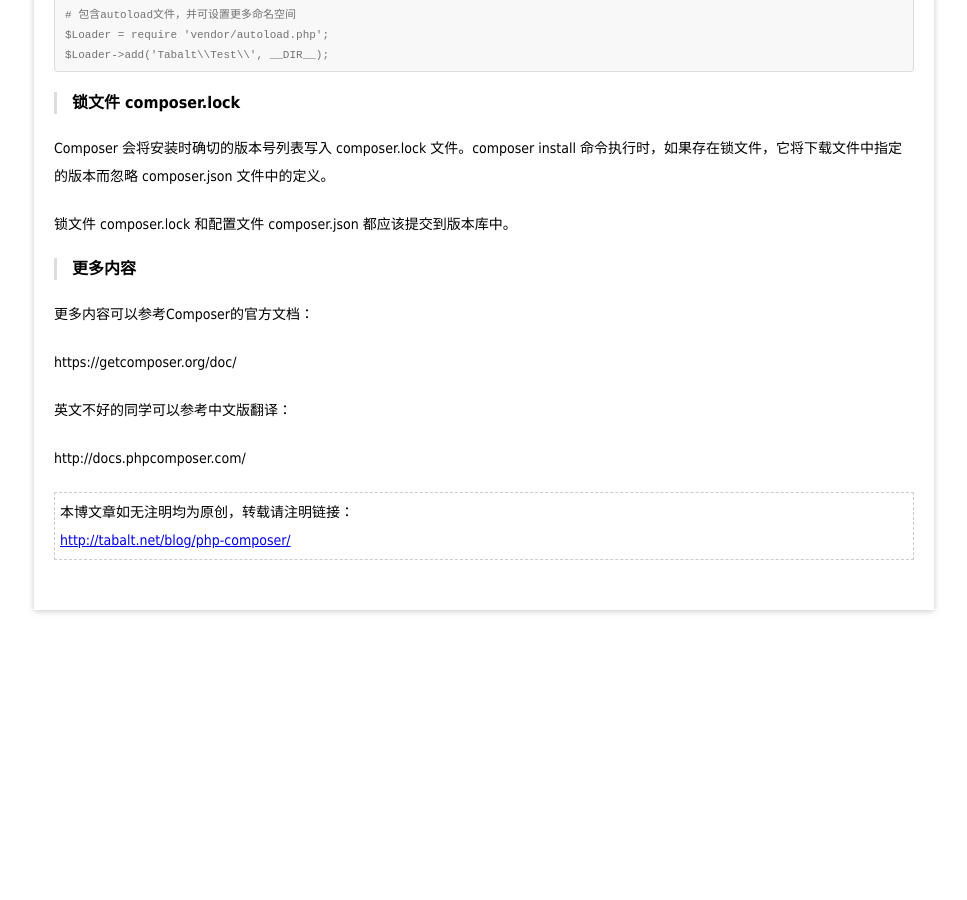
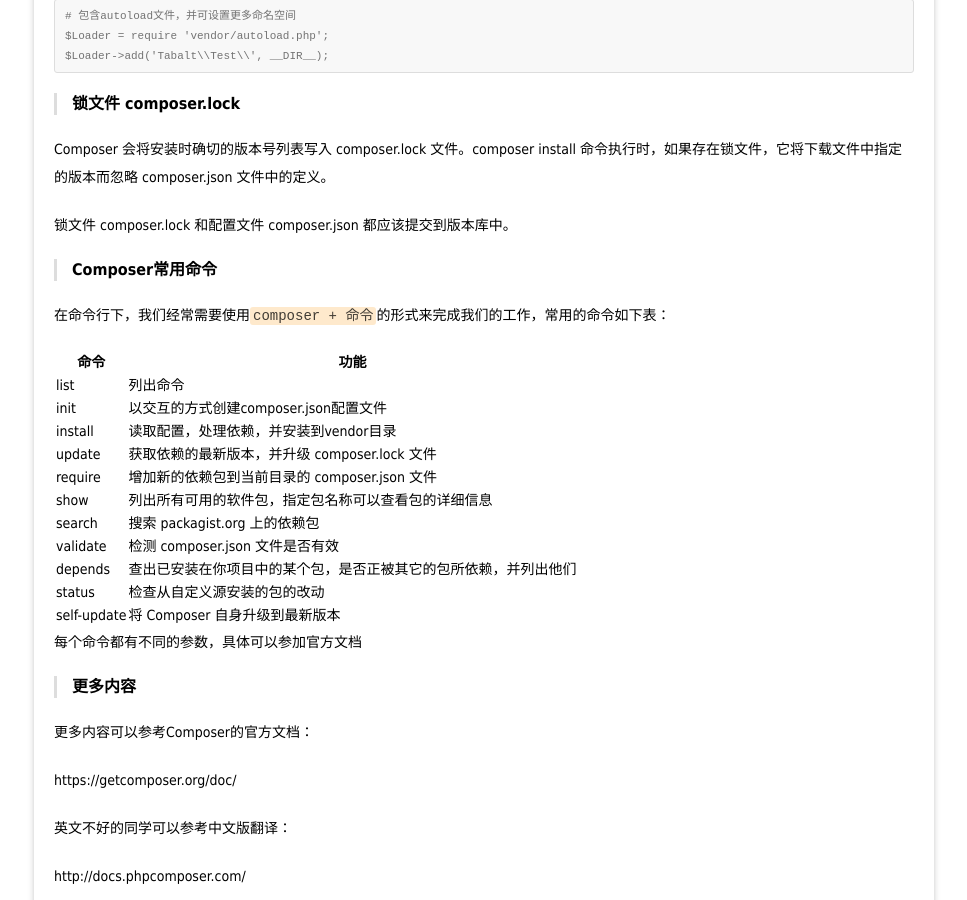
Before and after one commit to tabalt/tabalt.github.io, a Jekyll site: the page built from _posts/php/2015-04-28-php-composer.md, in a window 1280 px wide and 900 px high, scrolled down 2338 px. Shown: the whole window, without its empty margins (156-1123 px from the left). Built offline with Jekyll 4.4.1, drawn with Linux system fonts in a browser that asks for light colours; Markdown is read by kramdown in place of the engine named in the settings; comment, search, counter and statistics services are not loaded; before the commit the page ends 2968 px from its top, so only the background shows below that; some of the changed text lies outside the part shown.

Commit message:
update php composer blog

````diff
--- a/_posts/php/2015-04-28-php-composer.md
+++ b/_posts/php/2015-04-28-php-composer.md
@@ -70,7 +70,7 @@ Composer本身就是PHP开发的，打包成了一个phar文件，安装起来
 | require |  指定依赖的包 |  "require": { "monolog/monolog": "1.0.*"  }  |
 | repositories | 申明仓库地址 | "repositories": [{ "type": "vcs", "url": "https://github.com/tabalt/composerdemo" }] |
 
-使用composer init可以用向导的形式创建composer.json文件，一个较为详细的配置如下：
+使用`composer init`可以用向导的形式创建composer.json文件，一个较为详细的配置如下：
 
 ```
 {
@@ -136,6 +136,27 @@ Composer 会将安装时确切的版本号列表写入 composer.lock 文件。co
 锁文件 composer.lock 和配置文件  composer.json 都应该提交到版本库中。
 
 
+### Composer常用命令
+
+在命令行下，我们经常需要使用`composer + 命令`的形式来完成我们的工作，常用的命令如下表：
+
+| 命令 |  功能 |
+| ------ |  ------ |
+| list | 列出命令 |
+| init |  以交互的方式创建composer.json配置文件 |
+| install | 读取配置，处理依赖，并安装到vendor目录 |
+| update | 获取依赖的最新版本，并升级 composer.lock 文件 |
+| require | 增加新的依赖包到当前目录的 composer.json 文件 |
+| show | 列出所有可用的软件包，指定包名称可以查看包的详细信息 |
+| search | 搜索 packagist.org 上的依赖包 |
+| validate | 检测 composer.json 文件是否有效 |
+| depends | 查出已安装在你项目中的某个包，是否正被其它的包所依赖，并列出他们 |
+| status  | 检查从自定义源安装的包的改动 |
+| self-update | 将 Composer 自身升级到最新版本 |
+
+每个命令都有不同的参数，具体可以参加官方文档
+
+
 ### 更多内容
 
 
````
